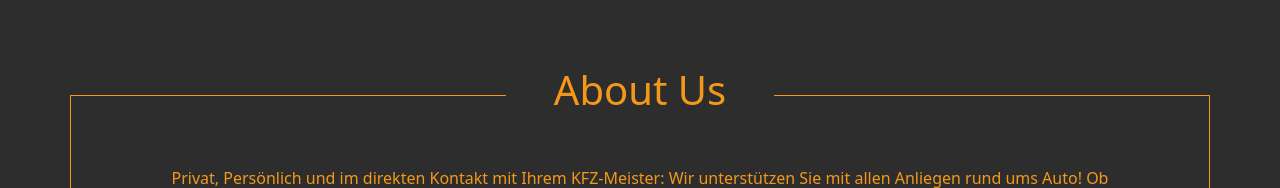
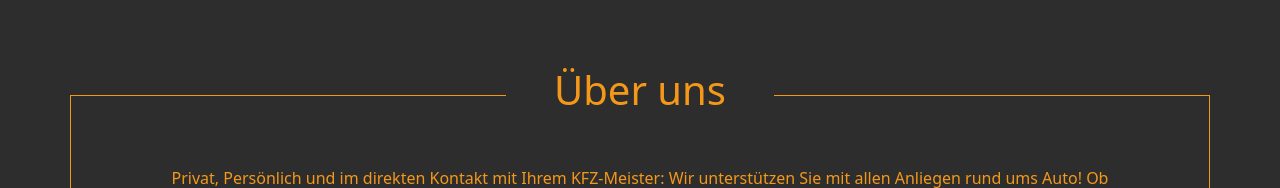
Before and after one commit to rllyben/Antiflo-Schampoo, a Vue app in the folder flomy/: page / in a window 1280 px wide. Shown: the part 1730-1918 px from the top of the page. Built offline with nearby package versions, Linux system fonts and the light colour scheme.

Commit message:
can you please stop with the Anglicismen?!

```diff
--- a/flomy/src/views/HomeView.vue
+++ b/flomy/src/views/HomeView.vue
@@ -79,7 +79,7 @@
     <div class="container blop">
       <div class="col">
         <div class="halt">
-          <h1>About Us</h1>
+          <h1>Über uns</h1>
         </div>
         <div class="row halt">
           <p>
```
